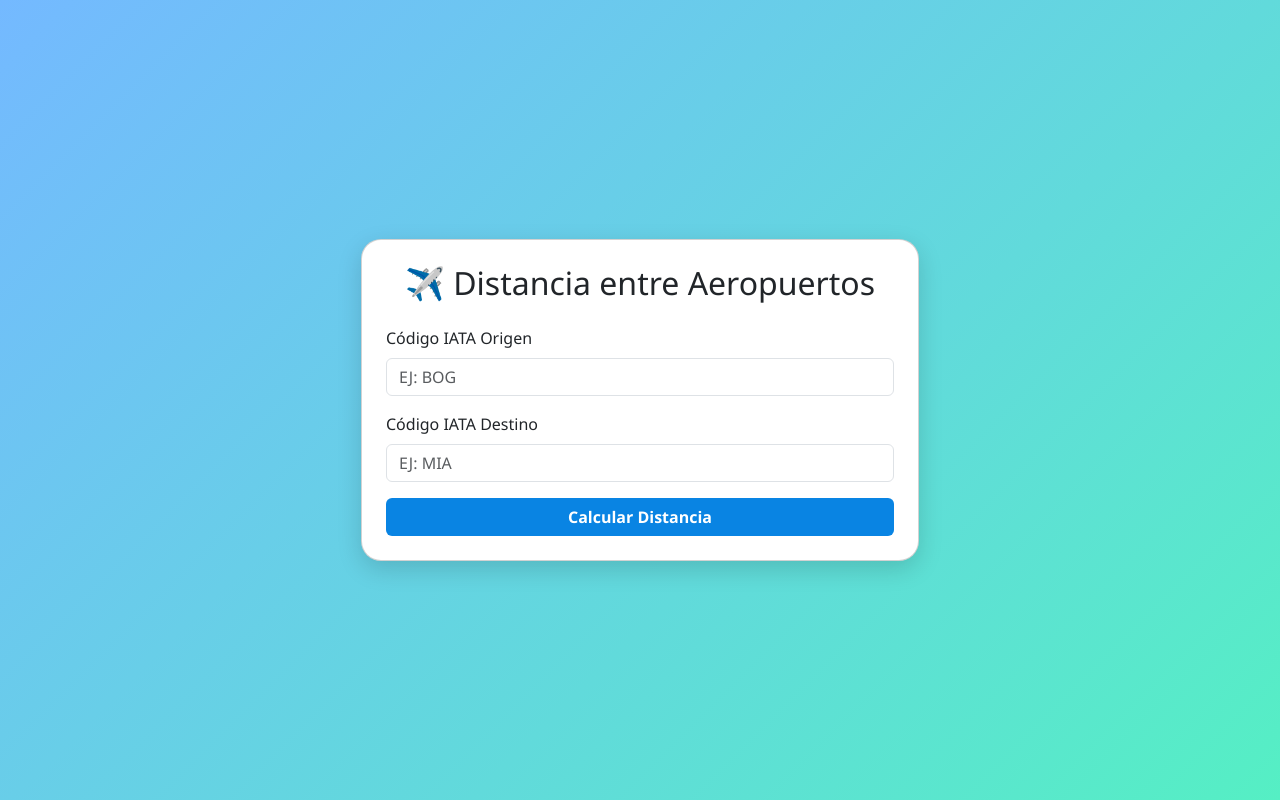
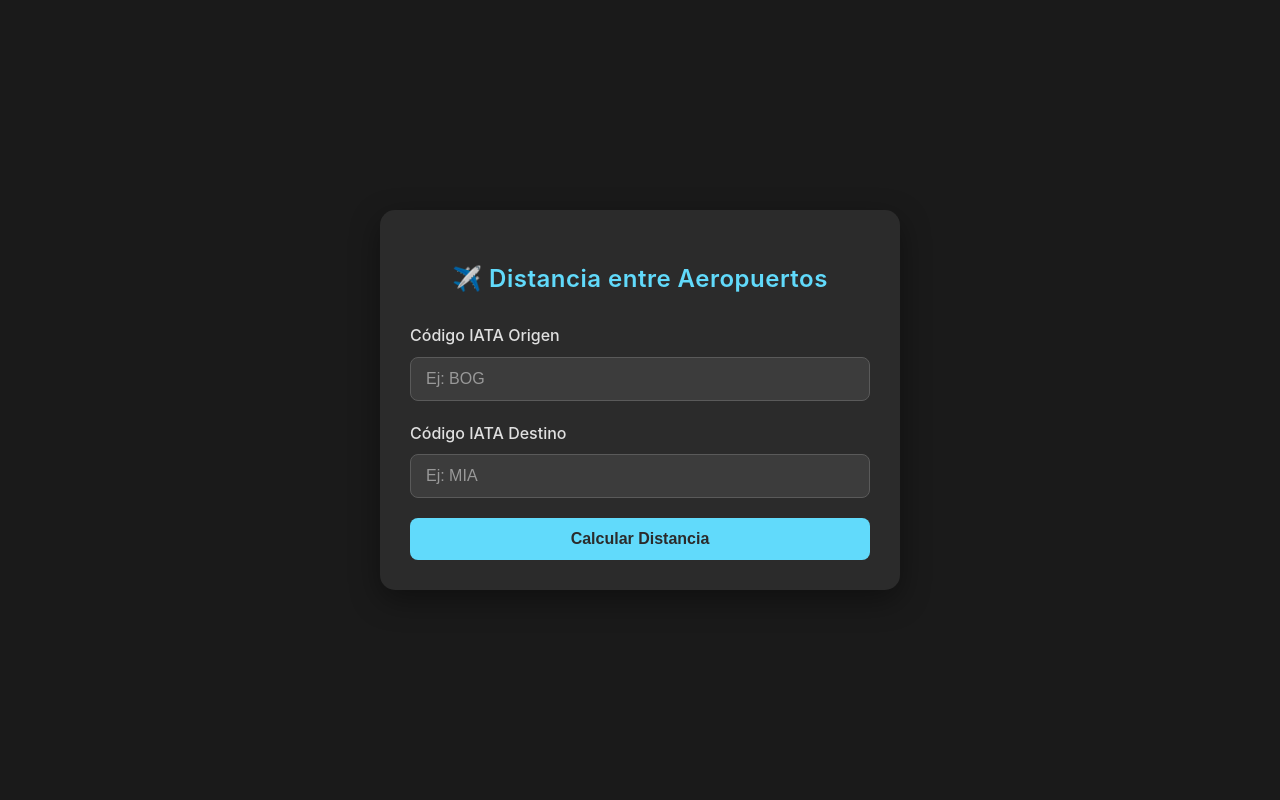
Before and after one commit to Andrespoveda2/Airport_project, a Django app: page / in a window 1280 px wide. Run offline with Django 5.2, Linux system fonts and the light colour scheme.

Commit message:
Finalizado

```diff
--- a/airports/Templates/airport_distance.html
+++ b/airports/Templates/airport_distance.html
@@ -5,85 +5,197 @@
     <meta charset="UTF-8" />
     <meta name="viewport" content="width=device-width, initial-scale=1.0" />
     <title>Distancia entre Aeropuertos</title>
-    <link
-      href="https://cdn.jsdelivr.net/npm/bootstrap@5.3.3/dist/css/bootstrap.min.css"
-      rel="stylesheet"
-    />
     <style>
+      :root {
+        --bg-color: #1a1a1a;
+        --card-bg: #2b2b2b;
+        --text-color: #e0e0e0;
+        --input-bg: #3c3c3c;
+        --input-border: #5a5a5a;
+        --button-bg: #61dafb;
+        --button-hover-bg: #21a1f1;
+        --result-bg: #3a3a3a;
+        --shadow-color: rgba(0, 0, 0, 0.4);
+        --error-color: #ff6b6b;
+      }
+
       body {
-        background: linear-gradient(135deg, #74b9ff, #55efc4);
+        background-color: var(--bg-color);
         min-height: 100vh;
         display: flex;
         justify-content: center;
         align-items: center;
-        font-family: "Segoe UI", sans-serif;
+        font-family: -apple-system, BlinkMacSystemFont, "Segoe UI", Roboto, sans-serif;
+        color: var(--text-color);
+        line-height: 1.6;
+        margin: 0;
       }
+
+      .container {
+        width: 90%;
+        max-width: 520px;
+        padding: 20px;
+      }
+
       .card {
-        border-radius: 20px;
-        box-shadow: 0 8px 25px rgba(0, 0, 0, 0.15);
+        background-color: var(--card-bg);
+        border-radius: 15px;
+        padding: 30px;
+        box-shadow: 0 10px 30px var(--shadow-color);
+        transition: transform 0.3s ease-in-out;
       }
-      .btn-custom {
-        background: #0984e3;
-        color: white;
+
+      .card:hover {
+        transform: translateY(-5px);
+      }
+
+      h2 {
+        text-align: center;
+        margin-bottom: 25px;
+        font-weight: 600;
+        color: var(--button-bg);
+        letter-spacing: 0.5px;
+      }
+
+      .form-group {
+        margin-bottom: 20px;
+      }
+
+      label {
+        display: block;
+        margin-bottom: 8px;
+        font-weight: 500;
+      }
+
+      input[type="text"] {
+        width: 100%;
+        padding: 12px 15px;
+        background-color: var(--input-bg);
+        border: 1px solid var(--input-border);
+        border-radius: 8px;
+        color: var(--text-color);
+        font-size: 16px;
+        box-sizing: border-box;
+      }
+
+      input[type="text"]::placeholder {
+        color: #999;
+      }
+
+      button {
+        width: 100%;
+        padding: 12px;
+        background-color: var(--button-bg);
+        color: var(--card-bg);
+        border: none;
+        border-radius: 8px;
+        font-size: 16px;
         font-weight: bold;
-        transition: 0.3s;
+        cursor: pointer;
+        transition: background-color 0.3s ease;
       }
-      .btn-custom:hover {
-        background: #74b9ff;
+
+      button:hover {
+        background-color: var(--button-hover-bg);
       }
+
+      /* 📌 Caja de resultados mejorada */
       .result-box {
-        background: #f1f2f6;
+        background-color: var(--result-bg);
+        padding: 22px;
+        border-radius: 12px;
+        margin-top: 25px;
+        box-shadow: 0 6px 20px var(--shadow-color);
+        opacity: 0;
+        transform: translateY(10px);
+        transition: all 0.4s ease-in-out;
+        display: none;
+      }
+
+      .result-box.show {
+        display: block;
+        opacity: 1;
+        transform: translateY(0);
+      }
+
+      .result-box:hover {
+        transform: translateY(-2px);
+        box-shadow: 0 8px 25px var(--shadow-color);
+      }
+
+      .result-box h5 {
+        color: var(--button-bg);
+        margin-bottom: 15px;
+        font-size: 18px;
+        font-weight: 600;
+        border-bottom: 1px solid var(--input-border);
+        padding-bottom: 8px;
+        text-align: center;
+      }
+
+      .result-box p {
+        margin: 10px 0;
+        font-size: 15px;
+        line-height: 1.5;
+        display: flex;
+        align-items: center;
+        gap: 8px;
+      }
+
+      .result-box p strong {
+        color: var(--button-bg);
+        font-weight: 600;
+      }
+
+      .error-message {
+        background-color: #3b1b1b;
+        color: var(--error-color);
         padding: 15px;
-        border-radius: 12px;
-        margin-top: 20px;
+        border-radius: 8px;
+        border: 1px solid var(--error-color);
+        text-align: center;
+      }
+
+      .icon {
+        font-size: 18px;
       }
     </style>
   </head>
   <body>
     <div class="container">
-      <div class="card p-4 col-md-6 mx-auto">
-        <h2 class="text-center mb-4">✈️ Distancia entre Aeropuertos</h2>
+      <div class="card">
+        <h2>✈️ Distancia entre Aeropuertos</h2>
 
         <form id="distanceForm">
           {% csrf_token %}
-          <div class="mb-3">
-            <label for="aeropuerto_origen" class="form-label"
-              >Código IATA Origen</label
-            >
+          <div class="form-group">
+            <label for="aeropuerto_origen">Código IATA Origen</label>
             <input
               type="text"
               name="aeropuerto_origen"
               id="aeropuerto_origen"
-              class="form-control text-uppercase"
               placeholder="Ej: BOG"
               required
               maxlength="3"
             />
           </div>
 
-          <div class="mb-3">
-            <label for="aeropuerto_destino" class="form-label"
-              >Código IATA Destino</label
-            >
+          <div class="form-group">
+            <label for="aeropuerto_destino">Código IATA Destino</label>
             <input
               type="text"
               name="aeropuerto_destino"
               id="aeropuerto_destino"
-              class="form-control text-uppercase"
               placeholder="Ej: MIA"
               required
               maxlength="3"
             />
           </div>
 
-          <div class="d-grid">
-            <button type="submit" class="btn btn-custom">
-              Calcular Distancia
-            </button>
-          </div>
+          <button type="submit">Calcular Distancia</button>
         </form>
 
-        <div id="result" class="result-box d-none"></div>
+        <div id="result" class="result-box"></div>
       </div>
     </div>
 
@@ -93,28 +205,37 @@
         .addEventListener("submit", async function (e) {
           e.preventDefault();
           const formData = new FormData(this);
+          const resultBox = document.getElementById("result");
+          resultBox.innerHTML = "";
+          resultBox.classList.remove("show");
 
-          let response = await fetch(
+          try {
+            const response = await fetch(
               "{% url 'airports:calculate_distance' %}",
               {
                 method: "POST",
                 body: formData,
               }
             );
-          let data = await response.json();
 
-          let resultBox = document.getElementById("result");
-          resultBox.classList.remove("d-none");
+            const data = await response.json();
 
             if (data.success) {
               resultBox.innerHTML = `
-                    <h5>Resultado:</h5>
-                    <p><strong>Origen:</strong> ${data.data.origen.nombre} (${data.data.origen.iata}) - ${data.data.origen.ciudad}, ${data.data.origen.pais}</p>
-                    <p><strong>Destino:</strong> ${data.data.destino.nombre} (${data.data.destino.iata}) - ${data.data.destino.ciudad}, ${data.data.destino.pais}</p>
-                    <p><strong>Distancia:</strong> ${data.data.distancia_km} km | ${data.data.distancia_millas} millas</p>
+                <h5>Resultado</h5>
+                <p><span class="icon">🛫</span> <strong>Origen:</strong> ${data.data.origen.nombre} (${data.data.origen.iata}) - ${data.data.origen.ciudad}, ${data.data.origen.pais}</p>
+                <p><span class="icon">🛬</span> <strong>Destino:</strong> ${data.data.destino.nombre} (${data.data.destino.iata}) - ${data.data.destino.ciudad}, ${data.data.destino.pais}</p>
+                <p><span class="icon">📏</span> <strong>Distancia:</strong> ${data.data.distancia_km} km | ${data.data.distancia_millas} millas</p>
               `;
             } else {
-            resultBox.innerHTML = `<div class="alert alert-danger">${data.error}</div>`;
+              resultBox.innerHTML = `<div class="error-message">${data.error}</div>`;
+            }
+          } catch (error) {
+            resultBox.innerHTML = `<div class="error-message">Error de conexión. Inténtalo de nuevo.</div>`;
+          } finally {
+            setTimeout(() => {
+              resultBox.classList.add("show");
+            }, 50);
           }
         });
     </script>
--- a/airports/views.py
+++ b/airports/views.py
@@ -48,7 +48,6 @@ def calculate_distance(request):
                     status=400,
                 )
 
-            # Petición a la API
             base_url = "https://airportgap.com/api/airports/distance"
             data = {"from": aeropuerto_origen, "to": aeropuerto_destino}
             response = requests.post(base_url, json=data)
```
Lines whose indentation alone changed are shown as unchanged.
